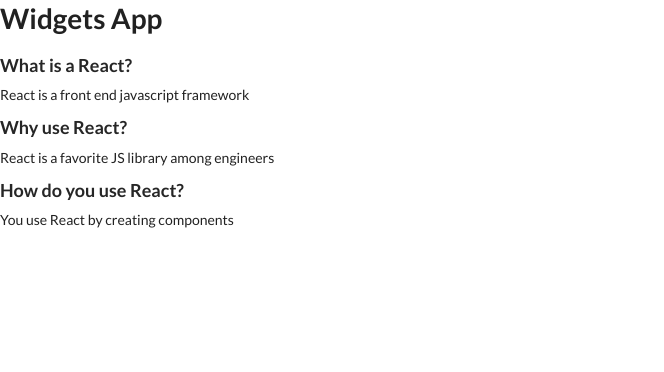
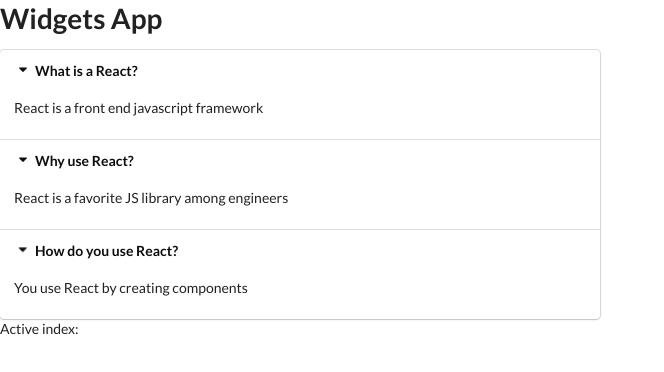
Before and after one commit to stefanhoth/learningreact-widgets, a React (Create React App) app: page / in a window 1280 px wide. Shown: the top 372 px of the page, without its empty margins (0-664 px from the left). Built offline with nearby package versions, Linux system fonts and the light colour scheme.

Commit message:
feat: Track active item via useState

```diff
--- a/src/components/Accordion.js
+++ b/src/components/Accordion.js
@@ -1,16 +1,37 @@
+import React, { useState } from "react";
+
 const Accordion = ({ items }) => {
-  const renderedItems = items.map((item) => {
+  const [activeIndex, setActiveIndex] = useState(null);
+
+  const onItemClicked = (index) => {
+    setActiveIndex(index);
+  };
+
+  const renderedItems = items.map((item, index) => {
     return (
-      <div className="ui item">
-        <div className="content">
-          <div className="header">{item.title}</div>
-          <div className="description">{item.content}</div>
+      <React.Fragment key={item.title}>
+        <div
+          className="title active"
+          onClick={() => {
+            onItemClicked(index);
+          }}
+        >
+          <i className="dropdown icon"></i>
+          {item.title}
         </div>
-      </div>
+        <div className="content active">
+          <p>{item.content}</p>
+        </div>
+      </React.Fragment>
     );
   });
 
-  return <div className="accordion ui items">{renderedItems}</div>;
+  return (
+    <React.Fragment>
+      <div className="ui styled accordion">{renderedItems}</div>
+      <p>Active index: {activeIndex}</p>
+    </React.Fragment>
+  );
 };
 
 export default Accordion;
```
